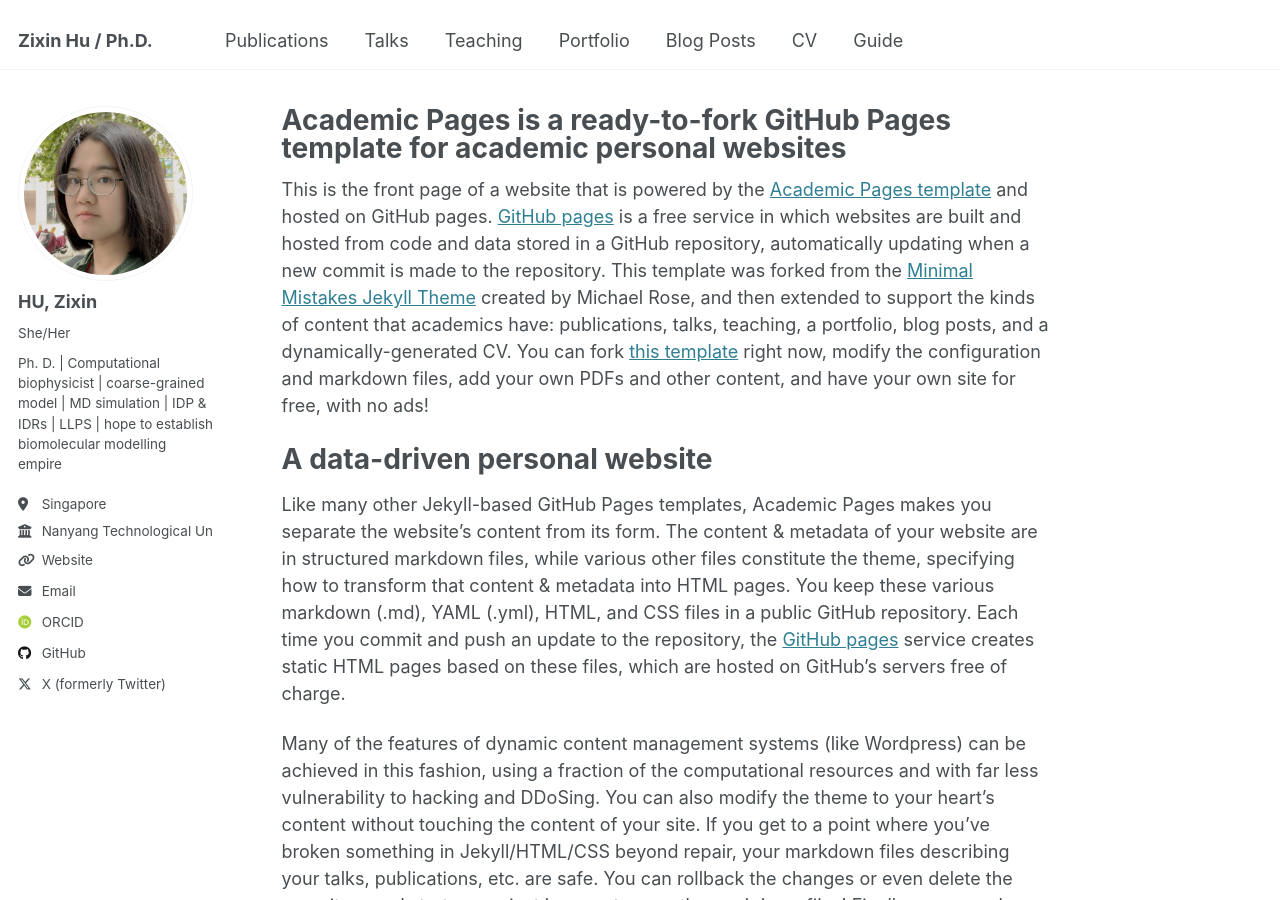
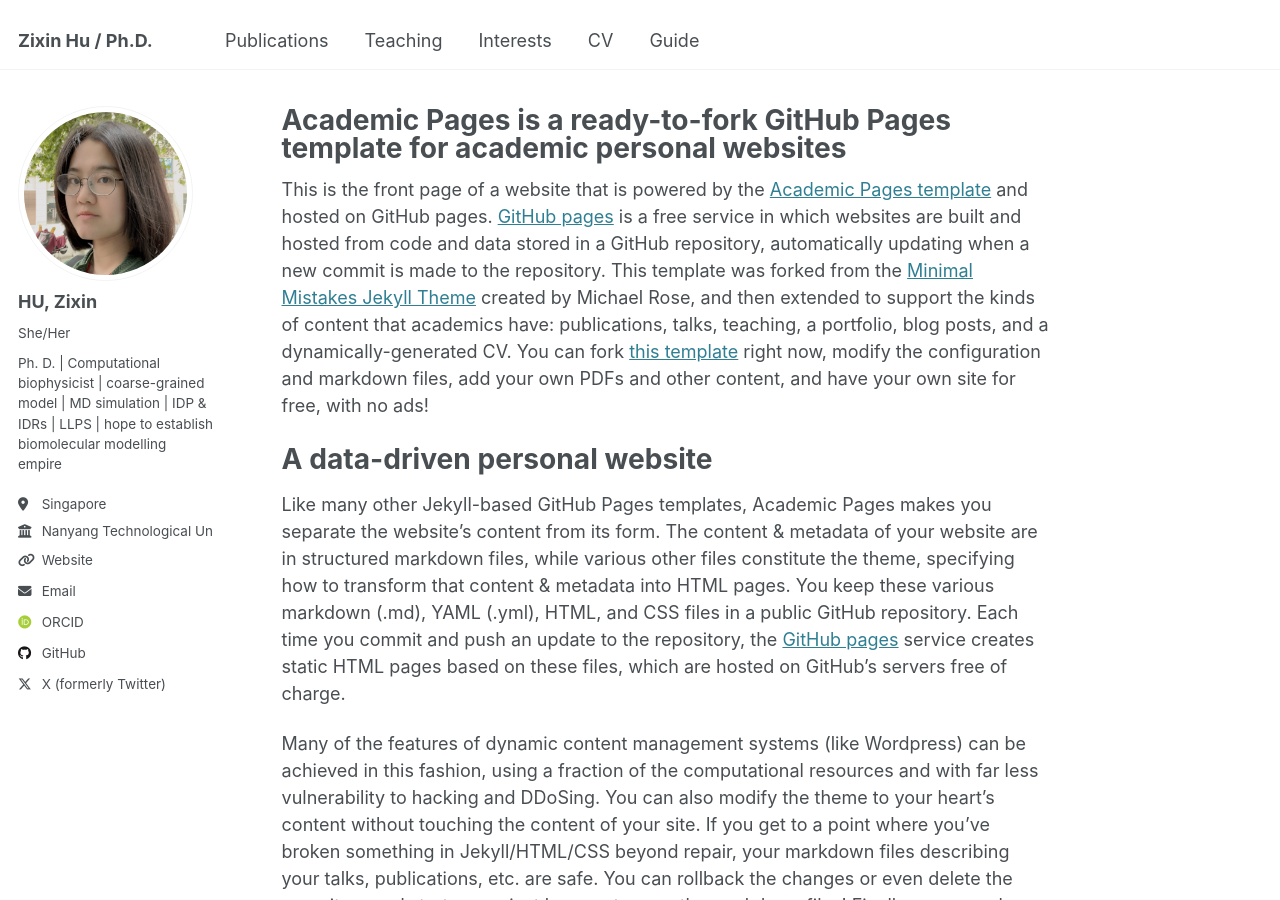
Before and after one commit to ZixinHu-Apple-Manzana/ZixinHu-Apple-Manzana.github.io, a Jekyll site: the page built from _pages/about.md, in a window 1280 px wide and 900 px high. Built offline with Jekyll 4.4.1, drawn with Linux system fonts in a browser that asks for light colours; some web fonts are replaced; part of the change alters nothing that is shown.

Commit message:
Update navigation.yml

```diff
--- a/_data/navigation.yml
+++ b/_data/navigation.yml
@@ -8,17 +8,19 @@ main:
   - title: "Publications"
     url: /publications/
 
-  - title: "Talks"
-    url: /talks/
+  # - title: "Talks"
+  #   url: /talks/
 
   - title: "Teaching"
     url: /teaching/
 
-  - title: "Portfolio"
-    url: /portfolio/
+  - title: "Interests"
+    url: /interests/
+  # - title: "Portfolio"
+  #   url: /portfolio/
 
-  - title: "Blog Posts"
-    url: /year-archive/
+  # - title: "Blog Posts"
+  #   url: /year-archive/
 
   - title: "CV"
     url: /cv/
```
